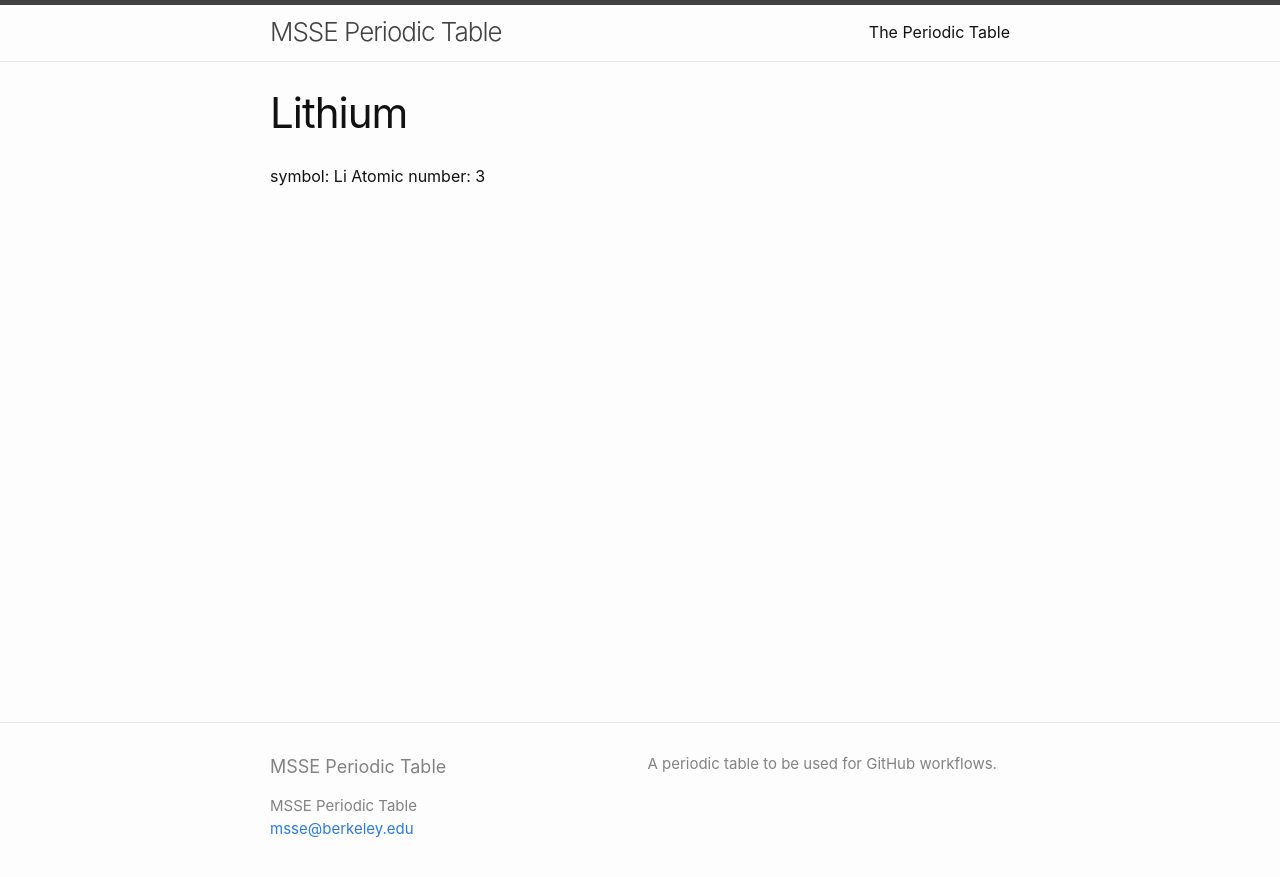
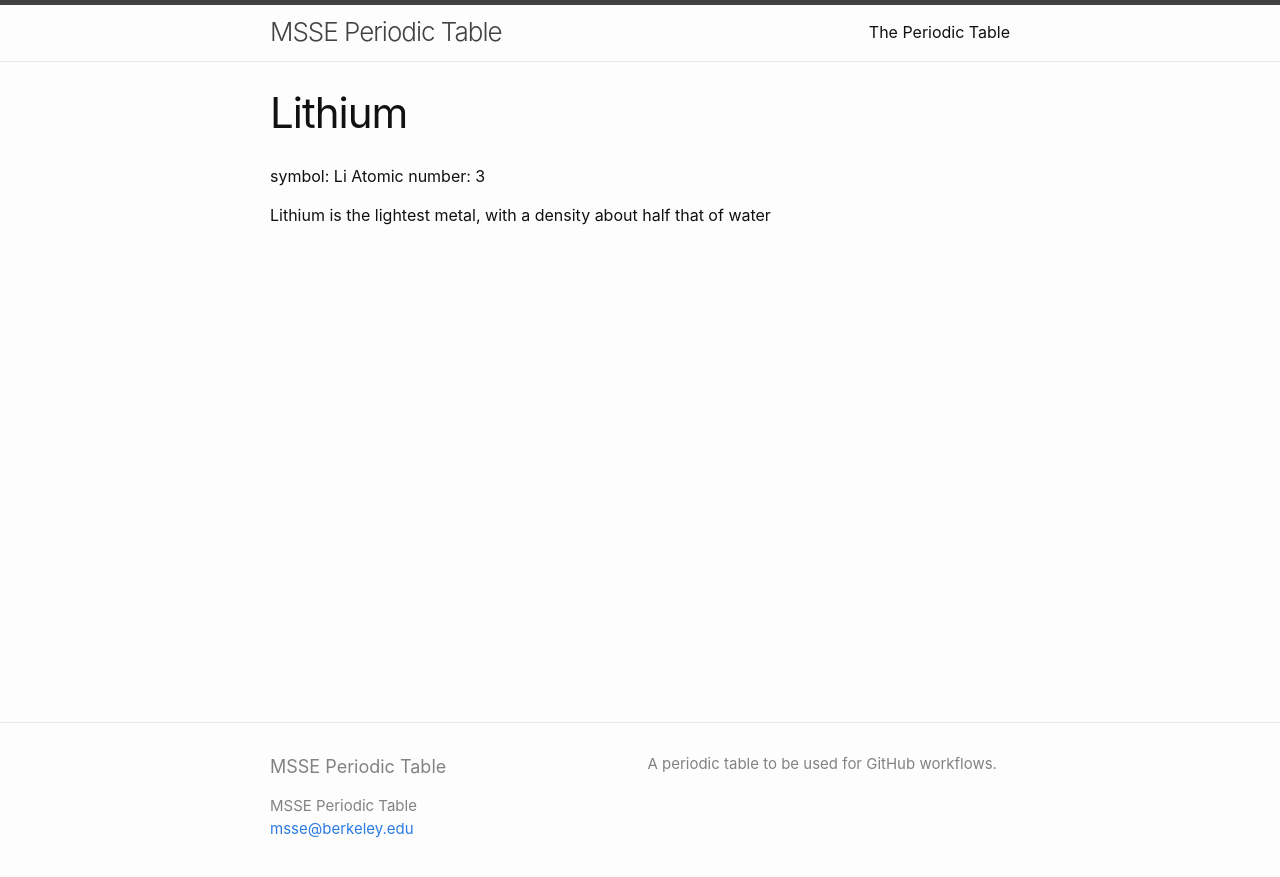
Before and after one commit to msse-chem-280-2024/periodic-table, a Jekyll site: the page built from elements/lithium.md, in a window 1280 px wide. Shown: the top 877 px of the page. Built offline with Jekyll 4.4.1, drawn with Linux system fonts in a browser that asks for light colours.

Commit message:
Update lithium.md

```diff
--- a/elements/lithium.md
+++ b/elements/lithium.md
@@ -4,3 +4,5 @@ title: Lithium
 ---
 symbol: Li
 Atomic number: 3
+
+Lithium is the lightest metal, with a density about half that of water
```
